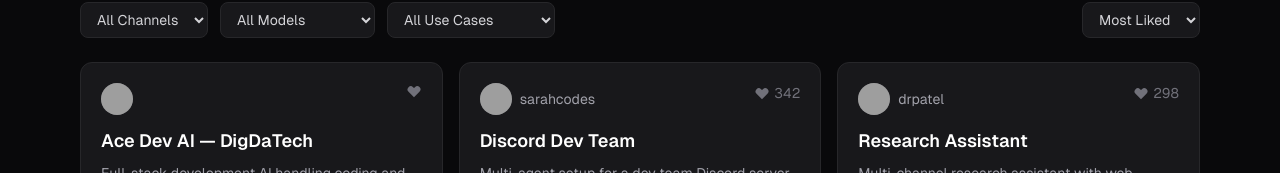
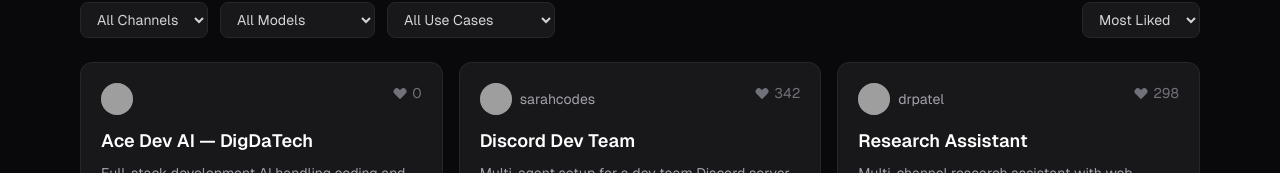
Before and after one commit to 0xShin0221/claw-setups, a Next.js app: page / in a window 1280 px wide. Shown: the part 261-434 px from the top of the page. Built offline with nearby package versions, Linux system fonts and the light colour scheme; grey boxes are pictures that could not be loaded.

Commit message:
fix: likes fallback to 0 when undefined

```diff
--- a/src/components/SetupCard.tsx
+++ b/src/components/SetupCard.tsx
@@ -21,7 +21,7 @@
             <svg className="w-4 h-4" fill="currentColor" viewBox="0 0 20 20">
               <path d="M3.172 5.172a4 4 0 015.656 0L10 6.343l1.172-1.171a4 4 0 115.656 5.656L10 17.657l-6.828-6.829a4 4 0 010-5.656z" />
             </svg>
-            {setup.likes}
+            {setup.likes ?? 0}
           </div>
         </div>
 
```
